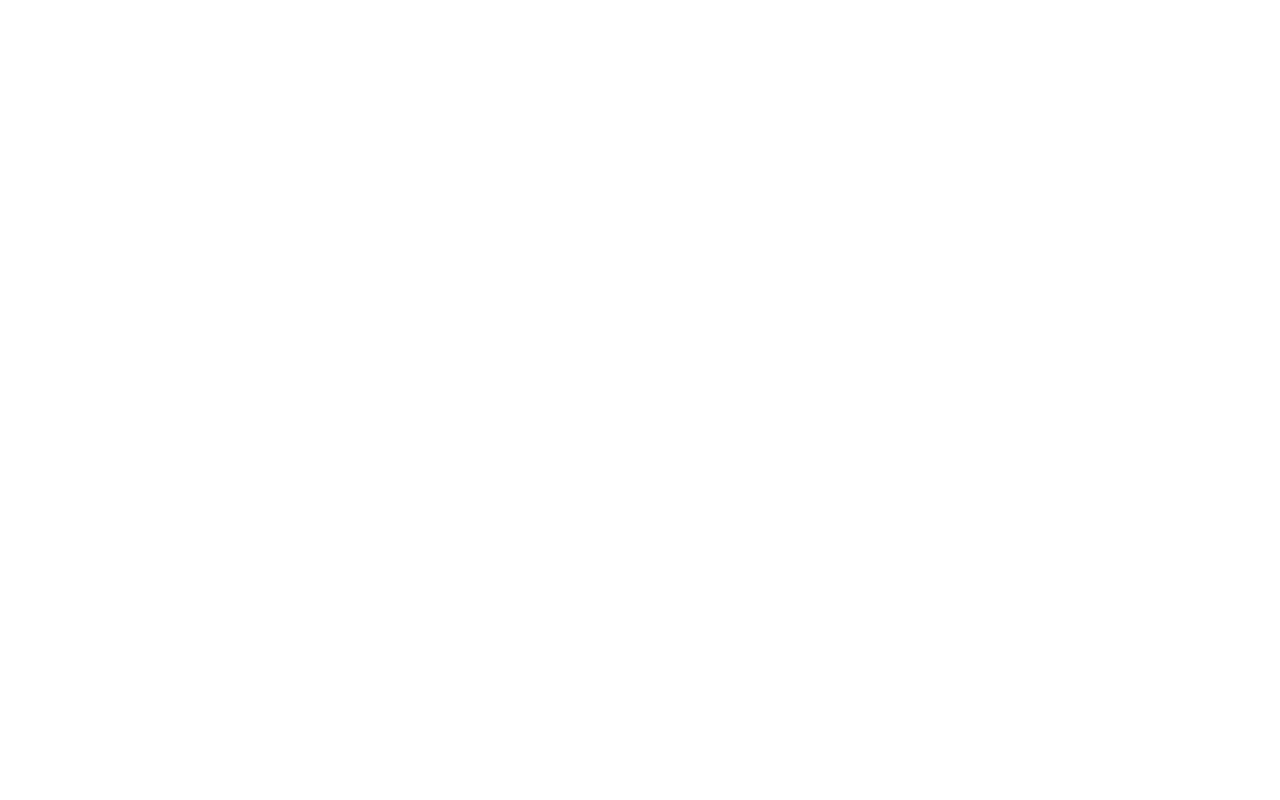
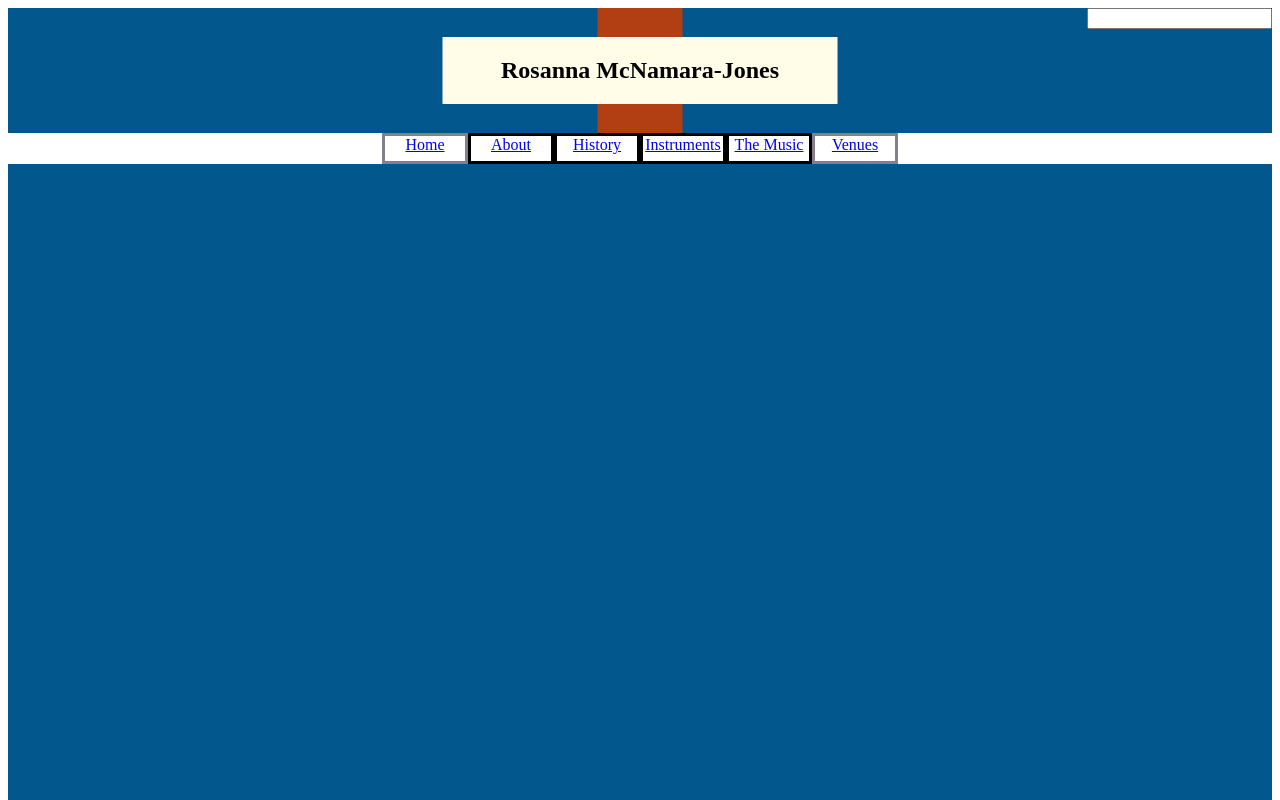
Before and after one commit to jonescw731/Final-Toolkit-Project, a plain HTML site: page The-Low-Road.html in a window 1280 px wide. Shown: the top 800 px of the page. Drawn offline with Linux system fonts and the light colour scheme.

Commit message:
minor stuff

```diff
--- a/The-Low-Road.html
+++ b/The-Low-Road.html
@@ -0,0 +1,170 @@
+<!DOCTYPE html>
+<html lang="en">
+<head>
+  <meta charset="UTF-8" />
+  <title>Rosanna McNamara-Jones</title>
+  <meta name="viewport" content="width=device-width,initial-scale=1" />
+</head>
+
+
+<body>
+  <div class="header-container">
+    <div class="title-neck-container">
+      <div class="title-content">
+        <h2 class="site-title">Rosanna McNamara-Jones</h2>
+      </div>
+      <div class="violin-neck"></div>
+    </div>
+    <div class="search-bar">
+      <input type="text" placeholder="">
+    </div>
+  </div>
+
+
+  <div class="nav-bar">
+    <nav class="main-nav-bar">
+      <div class="nav-bar-elements nav-bar-elements-one">
+        <a href="/">Home</a>
+      </div>
+      <div class="nav-bar-elements nav-bar-elements-two">
+        <a href="/">About</a>
+      </div>
+      <div class="nav-bar-elements nav-bar-elements-three">
+        <a href="/">History</a>
+      </div>
+      <div class="nav-bar-elements nav-bar-elements-four">
+        <a href="/">Instruments</a>
+      </div>
+      <div class="nav-bar-elements nav-bar-elements-five">
+        <a href="/">The Music</a>
+      </div>
+      <div class="nav-bar-elements nav-bar-elements-last">
+        <a href="/">Venues</a>
+      </div>
+    </nav>
+  </div>
+
+  <div class="main-body">
+
+
+
+
+
+
+
+
+
+
+
+
+
+
+
+  </div>
+
+
+
+
+
+</body>
+
+
+<style>
+
+
+.header-container {
+    display: flex;
+    flex-direction: row;
+    justify-content:space-between;
+    position: relative;
+    background-color: #02588D;
+    height: 125px;
+    width: auto;
+
+  }
+
+  .title-neck-container {
+    display: flex;
+    flex-direction: column;
+    justify-content: center;
+    align-items: center;
+    position: relative;
+    margin-left: 50%;
+    width: auto;
+  }
+
+  .title-content {
+    position: absolute;
+    left: 50%;
+    transform: translateX(-50%);
+    width: 395px;
+    height: auto;
+    text-align: center;
+    z-index: 2;
+    background-color: #FFFCE7;
+
+  }
+
+  .violin-neck {
+    height: 125px;
+    width: 85px;
+    background-color: #B23E14;
+    position: absolute;
+    left: 50%;
+    transform: translate(-50%);
+    z-index: 1;
+
+  }
+
+  .search-bar {
+
+}
+
+.nav-bar {
+  display: flex;
+  flex-direction: column;
+  justify-content: center;
+  position: sticky;
+}
+
+.main-nav-bar {
+  display: flex;
+  flex-direction: row;
+  justify-content: center;
+  position: sticky;
+}
+
+.nav-bar-elements {
+  border-top: 7px;
+  border-left: 14px;
+  border-right: 14px;
+  border-bottom: 7px;
+  border-color: #867E8A;
+  border: solid;
+  width: 80px;
+  height: 25px;
+  text-align:justify;
+  text-align: center;
+  position: sticky;
+}
+
+.nav-bar-elements-one {
+  border-left: 21px;
+  border: solid;
+  border-color:#867E8A;
+}
+
+.nav-bar-elements-last {
+  border-right: 21px;
+  border: solid;
+  border-color:#867E8A;
+}
+
+.main-body {
+    height: 1000px;
+    width: auto;
+    background-color: #02588D;
+}
+
+
+</style>
```
Also changed, not shown: index.html (+1 -1 lines).
